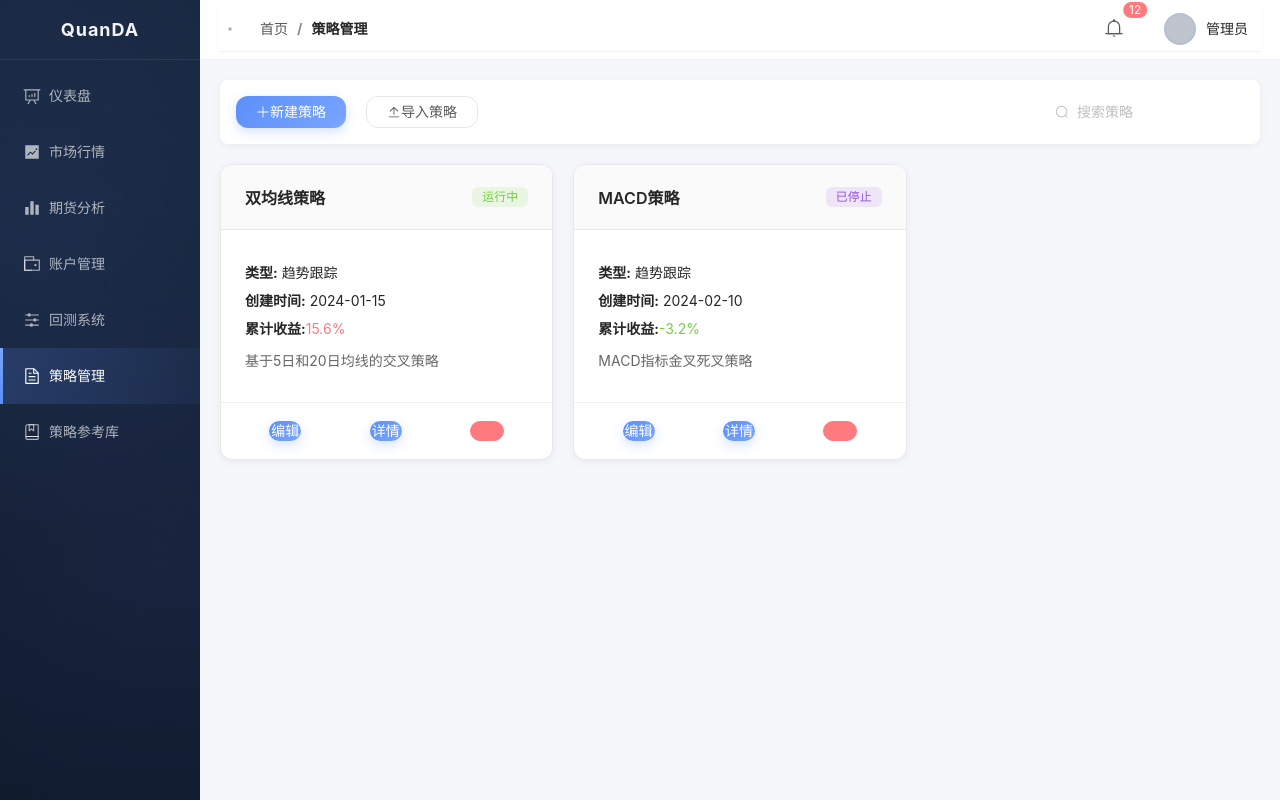
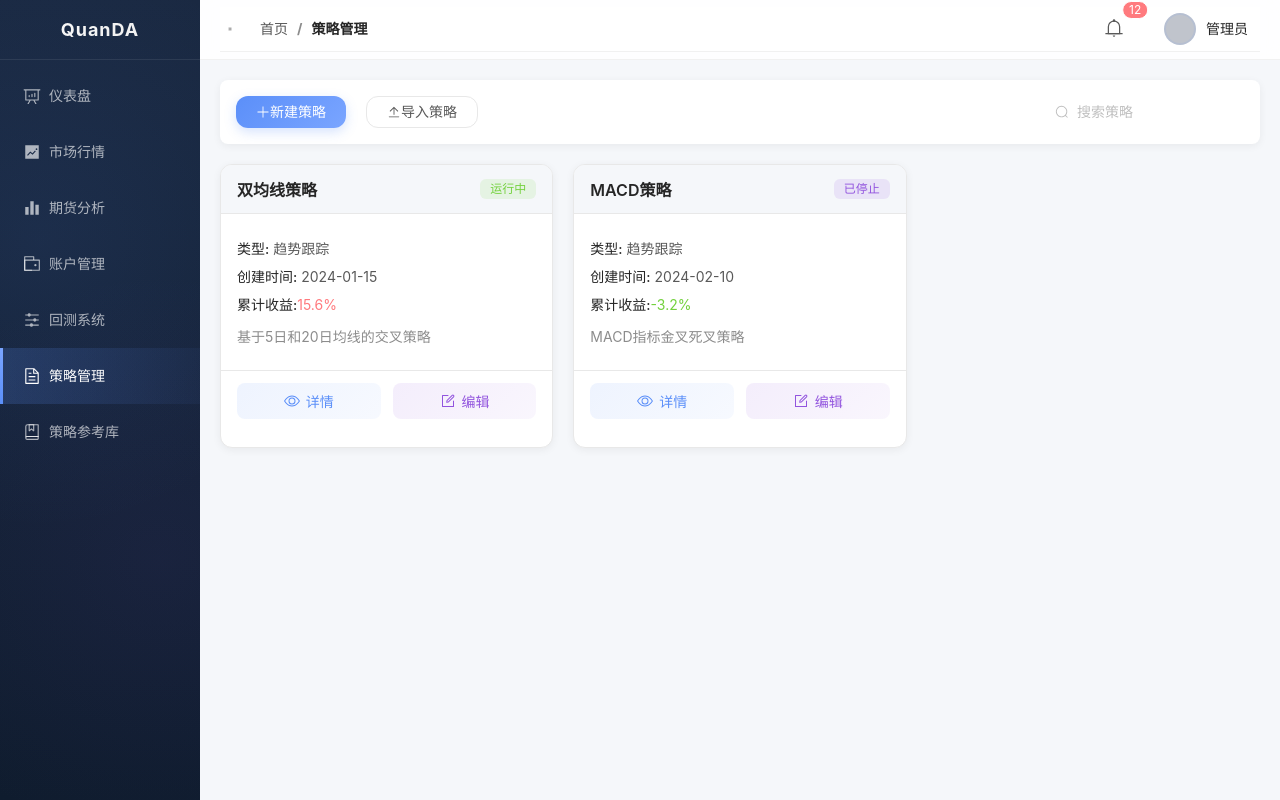
Before and after one commit to WUJinda/QuanDA, a Vue app in the folder quanda-frontend/: page /strategy in a window 1280 px wide. Built offline with nearby package versions, Linux system fonts and the light colour scheme.

Commit message:
新增策略管理按钮关联的响应

```diff
--- a/quanda-frontend/src/views/Strategy/index.vue
+++ b/quanda-frontend/src/views/Strategy/index.vue
@@ -48,15 +48,14 @@
           </div>
           <template #footer>
             <div class="card-footer">
-              <el-button link type="primary" @click="editStrategy(strategy)">
+              <button class="action-btn detail-btn" @click.stop="viewDetail(strategy)">
+                <el-icon><View /></el-icon>
+                详情
+              </button>
+              <button class="action-btn edit-btn" @click.stop="editStrategy(strategy)">
+                <el-icon><Edit /></el-icon>
                 编辑
-              </el-button>
-              <el-button link type="primary" @click="viewDetail(strategy)">
-                详情
-              </el-button>
-              <el-button link type="danger" @click="deleteStrategy(strategy)">
-                删除
-              </el-button>
+              </button>
             </div>
           </template>
         </el-card>
@@ -90,15 +89,87 @@
         <el-button type="primary" @click="createStrategy">创建</el-button>
       </template>
     </el-dialog>
+
+    <!-- 编辑对话框 -->
+    <el-dialog v-model="showEditDialog" title="编辑策略" width="600px">
+      <el-form :model="editForm" label-width="100px">
+        <el-form-item label="策略名称">
+          <el-input v-model="editForm.name" placeholder="请输入策略名称" />
+        </el-form-item>
+        <el-form-item label="策略类型">
+          <el-select v-model="editForm.type" placeholder="选择策略类型">
+            <el-option label="趋势跟踪" value="趋势跟踪" />
+            <el-option label="均值回归" value="均值回归" />
+            <el-option label="套利策略" value="套利策略" />
+            <el-option label="高频交易" value="高频交易" />
+          </el-select>
+        </el-form-item>
+        <el-form-item label="策略状态">
+          <el-select v-model="editForm.status" placeholder="选择策略状态">
+            <el-option label="运行中" value="运行中" />
+            <el-option label="已停止" value="已停止" />
+            <el-option label="测试中" value="测试中" />
+          </el-select>
+        </el-form-item>
+        <el-form-item label="策略描述">
+          <el-input
+            v-model="editForm.description"
+            type="textarea"
+            :rows="4"
+            placeholder="请输入策略描述"
+          />
+        </el-form-item>
+      </el-form>
+      <template #footer>
+        <el-button @click="showEditDialog = false">取消</el-button>
+        <el-button type="danger" @click="deleteStrategy(currentEditStrategy)">删除</el-button>
+        <el-button type="primary" @click="updateStrategy">保存</el-button>
+      </template>
+    </el-dialog>
+
+    <!-- 详情对话框 -->
+    <el-dialog v-model="showDetailDialog" title="策略详情" width="800px">
+      <div v-if="currentDetail" class="detail-content">
+        <el-descriptions :column="2" border>
+          <el-descriptions-item label="策略名称">
+            {{ currentDetail.name }}
+          </el-descriptions-item>
+          <el-descriptions-item label="策略类型">
+            {{ currentDetail.type }}
+          </el-descriptions-item>
+          <el-descriptions-item label="策略状态">
+            <el-tag :type="currentDetail.status === '运行中' ? 'success' : 'info'">
+              {{ currentDetail.status }}
+            </el-tag>
+          </el-descriptions-item>
+          <el-descriptions-item label="创建时间">
+            {{ currentDetail.createTime }}
+          </el-descriptions-item>
+          <el-descriptions-item label="累计收益">
+            <span :class="currentDetail.profit >= 0 ? 'profit-up' : 'profit-down'">
+              {{ currentDetail.profit }}%
+            </span>
+          </el-descriptions-item>
+          <el-descriptions-item label="策略描述" :span="2">
+            {{ currentDetail.description }}
+          </el-descriptions-item>
+        </el-descriptions>
+      </div>
+    </el-dialog>
   </div>
 </template>
 
 <script setup lang="ts">
 import { ref, computed } from 'vue'
-import { ElMessage } from 'element-plus'
+import { ElMessage, ElMessageBox } from 'element-plus'
+import { Plus, Upload, Search, View, Edit } from '@element-plus/icons-vue'
 
 const searchKeyword = ref('')
 const showCreateDialog = ref(false)
+const showEditDialog = ref(false)
+const showDetailDialog = ref(false)
+const currentEditStrategy = ref<any>(null)
+const currentDetail = ref<any>(null)
 
 const strategies = ref([
   {
@@ -127,6 +198,13 @@ const strategyForm = ref({
   description: ''
 })
 
+const editForm = ref({
+  name: '',
+  type: '',
+  status: '',
+  description: ''
+})
+
 const filteredStrategies = computed(() => {
   if (!searchKeyword.value) return strategies.value
   return strategies.value.filter(s =>
@@ -136,19 +214,70 @@ const filteredStrategies = computed(() => {
 })
 
 const editStrategy = (strategy: any) => {
-  ElMessage.info(`编辑策略: ${strategy.name}`)
+  currentEditStrategy.value = strategy
+  editForm.value = {
+    name: strategy.name,
+    type: strategy.type,
+    status: strategy.status,
+    description: strategy.description
+  }
+  showEditDialog.value = true
 }
 
 const viewDetail = (strategy: any) => {
-  ElMessage.info(`查看详情: ${strategy.name}`)
+  currentDetail.value = strategy
+  showDetailDialog.value = true
+}
+
+const updateStrategy = () => {
+  if (!editForm.value.name || !editForm.value.type) {
+    ElMessage.warning('请填写完整信息')
+    return
+  }
+
+  const index = strategies.value.findIndex(s => s.id === currentEditStrategy.value.id)
+  if (index !== -1) {
+    strategies.value[index] = {
+      ...strategies.value[index],
+      name: editForm.value.name,
+      type: editForm.value.type,
+      status: editForm.value.status,
+      description: editForm.value.description
+    }
+  }
+
+  ElMessage.success('策略更新成功')
+  showEditDialog.value = false
 }
 
 const deleteStrategy = (strategy: any) => {
-  ElMessage.warning(`删除策略: ${strategy.name}`)
+  // 如果是从编辑对话框调用的，strategy 已经是 currentEditStrategy
+  if (!strategy) {
+    strategy = currentEditStrategy.value
+  }
+
+  ElMessageBox.confirm(
+    `确定要删除策略"${strategy.name}"吗？删除后无法恢复。`,
+    '确认删除',
+    {
+      confirmButtonText: '确定',
+      cancelButtonText: '取消',
+      type: 'warning',
+    }
+  ).then(() => {
+    const index = strategies.value.findIndex(s => s.id === strategy.id)
+    if (index !== -1) {
+      strategies.value.splice(index, 1)
+    }
+    ElMessage.success('策略删除成功')
+    showEditDialog.value = false
+  }).catch(() => {
+    // 用户取消删除
+  })
 }
 
 const importStrategy = () => {
-  ElMessage.info('导入策略')
+  ElMessage.info('导入策略功能开发中...')
 }
 
 const createStrategy = () => {
@@ -157,15 +286,58 @@ const createStrategy = () => {
     return
   }
 
+  const newStrategy = {
+    id: Date.now(),
+    name: strategyForm.value.name,
+    type: strategyForm.value.type === 'trend' ? '趋势跟踪' :
+          strategyForm.value.type === 'mean_reversion' ? '均值回归' :
+          strategyForm.value.type === 'arbitrage' ? '套利策略' : '高频交易',
+    status: '已停止',
+    createTime: new Date().toISOString().split('T')[0],
+    profit: 0,
+    description: strategyForm.value.description
+  }
+
+  strategies.value.unshift(newStrategy)
   ElMessage.success('策略创建成功')
   showCreateDialog.value = false
+
+  // 重置表单
+  strategyForm.value = {
+    name: '',
+    type: '',
+    description: ''
+  }
 }
 </script>
 
 <style lang="scss" scoped>
 .strategy-page {
+  /* CSS 变量定义 */
+  --color-primary: #5B8FF9;
+  --color-secondary: #9254DE;
+  --color-success: #73D13D;
+  --color-danger: #FF7A7E;
+  --color-bg: #FFFFFF;
+  --color-bg-light: #F5F7FA;
+  --color-text: #262626;
+  --color-text-secondary: #595959;
+  --color-border: #E8E8E8;
+  --radius-md: 8px;
+  --radius-lg: 12px;
+  --spacing-sm: 12px;
+  --spacing-md: 16px;
+
   .strategy-card {
     margin-bottom: 20px;
+    border-radius: var(--radius-lg);
+    border: 1px solid var(--color-border);
+    transition: all 0.3s ease;
+
+    &:hover {
+      box-shadow: 0 4px 20px rgba(91, 143, 249, 0.15);
+      transform: translateY(-2px);
+    }
 
     .card-header {
       display: flex;
@@ -175,6 +347,7 @@ const createStrategy = () => {
       .strategy-name {
         font-size: 16px;
         font-weight: 600;
+        color: var(--color-text);
       }
     }
 
@@ -182,26 +355,136 @@ const createStrategy = () => {
       p {
         margin: 8px 0;
         font-size: 14px;
+        color: var(--color-text-secondary);
 
         &.description {
-          color: #666;
+          color: #8C8C8C;
           margin-top: 12px;
+        }
+
+        strong {
+          color: var(--color-text);
+          font-weight: 500;
         }
       }
 
-      .up {
-        color: #f5222d;
+      .profit-up {
+        color: var(--color-danger);
+        font-weight: 600;
       }
 
-      .down {
-        color: #52c41a;
+      .profit-down {
+        color: var(--color-success);
+        font-weight: 600;
       }
     }
 
     .card-footer {
       display: flex;
-      justify-content: space-around;
+      gap: var(--spacing-sm);
+      padding: var(--spacing-sm) 0;
+
+      .action-btn {
+        flex: 1;
+        display: flex;
+        align-items: center;
+        justify-content: center;
+        gap: 6px;
+        padding: 8px 16px;
+        border: none;
+        border-radius: var(--radius-md);
+        font-size: 14px;
+        font-weight: 500;
+        cursor: pointer;
+        transition: all 0.25s ease;
+
+        .el-icon {
+          font-size: 16px;
+        }
+
+        &.detail-btn {
+          background: linear-gradient(135deg, rgba(91, 143, 249, 0.1) 0%, rgba(91, 143, 249, 0.05) 100%);
+          color: var(--color-primary);
+
+          &:hover {
+            background: linear-gradient(135deg, rgba(91, 143, 249, 0.2) 0%, rgba(91, 143, 249, 0.1) 100%);
+            transform: translateY(-1px);
+            box-shadow: 0 4px 12px rgba(91, 143, 249, 0.2);
+          }
+
+          &:active {
+            transform: translateY(0);
+          }
+        }
+
+        &.edit-btn {
+          background: linear-gradient(135deg, rgba(146, 84, 222, 0.1) 0%, rgba(146, 84, 222, 0.05) 100%);
+          color: var(--color-secondary);
+
+          &:hover {
+            background: linear-gradient(135deg, rgba(146, 84, 222, 0.2) 0%, rgba(146, 84, 222, 0.1) 100%);
+            transform: translateY(-1px);
+            box-shadow: 0 4px 12px rgba(146, 84, 222, 0.2);
+          }
+
+          &:active {
+            transform: translateY(0);
+          }
+        }
+      }
+    }
+  }
+
+  .detail-content {
+    .profit-up {
+      color: var(--color-danger);
+      font-weight: 600;
+    }
+
+    .profit-down {
+      color: var(--color-success);
+      font-weight: 600;
     }
   }
 }
+
+/* Element Plus 对话框样式优化 */
+:deep(.el-dialog) {
+  border-radius: var(--radius-lg);
+  box-shadow: 0 12px 48px rgba(0, 0, 0, 0.15);
+
+  .el-dialog__header {
+    padding: var(--spacing-md);
+    border-bottom: 1px solid var(--color-border);
+  }
+
+  .el-dialog__body {
+    padding: var(--spacing-md);
+  }
+
+  .el-dialog__footer {
+    padding: var(--spacing-md);
+    border-top: 1px solid var(--color-border);
+  }
+}
+
+/* 卡片样式优化 */
+:deep(.el-card) {
+  border-radius: var(--radius-lg);
+
+  .el-card__header {
+    padding: var(--spacing-sm) var(--spacing-md);
+    background: var(--color-bg-light);
+    border-bottom: 1px solid var(--color-border);
+  }
+
+  .el-card__body {
+    padding: var(--spacing-md);
+  }
+
+  .el-card__footer {
+    padding: 0 var(--spacing-md) var(--spacing-md);
+    border-top: 1px solid var(--color-border);
+  }
+}
 </style>
```
